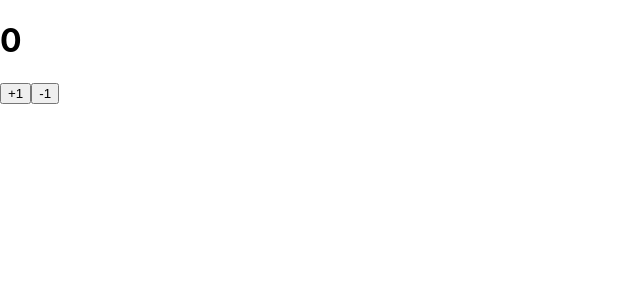
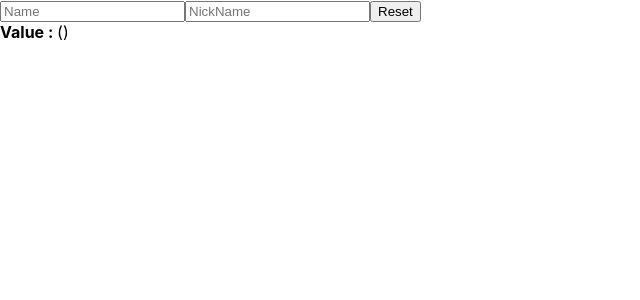
Before and after one commit to kewon96/React-Study, a React (Create React App) app in the folder begin-react/: page / in a window 1280 px wide. Shown: the top 300 px of the page, without its empty margins (0-640 px from the left). Built offline with nearby package versions, Linux system fonts and the light colour scheme.

Commit message:
input 상태 관리

```diff
--- a/begin-react/src/App.js
+++ b/begin-react/src/App.js
@@ -1,10 +1,10 @@
 import React from 'react';
-import Counter from './Counter';
+import InputSample2 from './InputSample2';
 
 
 function App() {
   return (
-    <Counter />
+    <InputSample2 />
   );
 }
 
--- /dev/null
+++ b/begin-react/src/InputSample2.js
@@ -0,0 +1,80 @@
+import React, { useState } from 'react';
+
+function InputSample2() {
+    // useState에서는 여러개의 문자를 가진 객체형태를 관리해야함
+    const [inputs, setInputs] = useState({
+        name: '',
+        nickname: '',
+    });
+    const { name, nickname } = inputs;
+
+    const onChange = (e) => {
+        // 이벤트 발생시 e는 이벤트가 발생한 input의 정보가 나타난다.
+        console.log(e.target.name);
+        console.log(e.target.value);
+
+        const { name, value } = e.target;
+
+        // 기존의 객체 복사
+        const nextInputs = {
+            ...inputs, // spread 문법을 사용했으며 객체의 상속과 비슷한 방식이 배열에 사용됐다 생각하면 된다.
+            [name] : value, // name이 무엇을 가리키냐에 따라 다른 key값이 변경됨
+        };
+
+        // 새로운 상태로 사용하겠다는 의미
+        setInputs(nextInputs);
+
+        // 18~23번 줄의 의미와 동일함
+        // setInputs({
+        //     ...inputs,
+        //     [name] : value,
+        // });
+    }
+
+
+    const onReset = () => {
+        setInputs({
+            name: '',
+            nickname: '',
+        });
+    };
+
+    return (
+        <div>
+            <input
+                name="name"
+                placeholder="Name"
+                onChange={onChange}
+                value={name}
+            />
+            <input
+                name="nickname"
+                placeholder="NickName"
+                onChange={onChange}
+                value={nickname}
+            />
+
+            <button onClick={onReset}>Reset</button>
+            <div>
+                <b>Value : </b>
+                {name} ({nickname})
+            </div>
+        </div>
+    );
+}
+
+export default InputSample2;
+
+/**
+ * 객체상테 업데이트
+ * 기존의 상태 복사
+ * 덮어씌우기
+ * 새로운 상태에서 설정
+ *
+ * 불변성을 지킨다
+ * 상태가 업데이트 감지
+ * 렌더링감지
+ *
+ * 배열상태 관리
+ * 지켜야 나중에 컴포넌트 업데아ㅣ트 성능 최적화가 가능하다.
+ */
```
Also changed, not shown: begin-react/src/InputSample1.js (added, +30 -0 lines).
